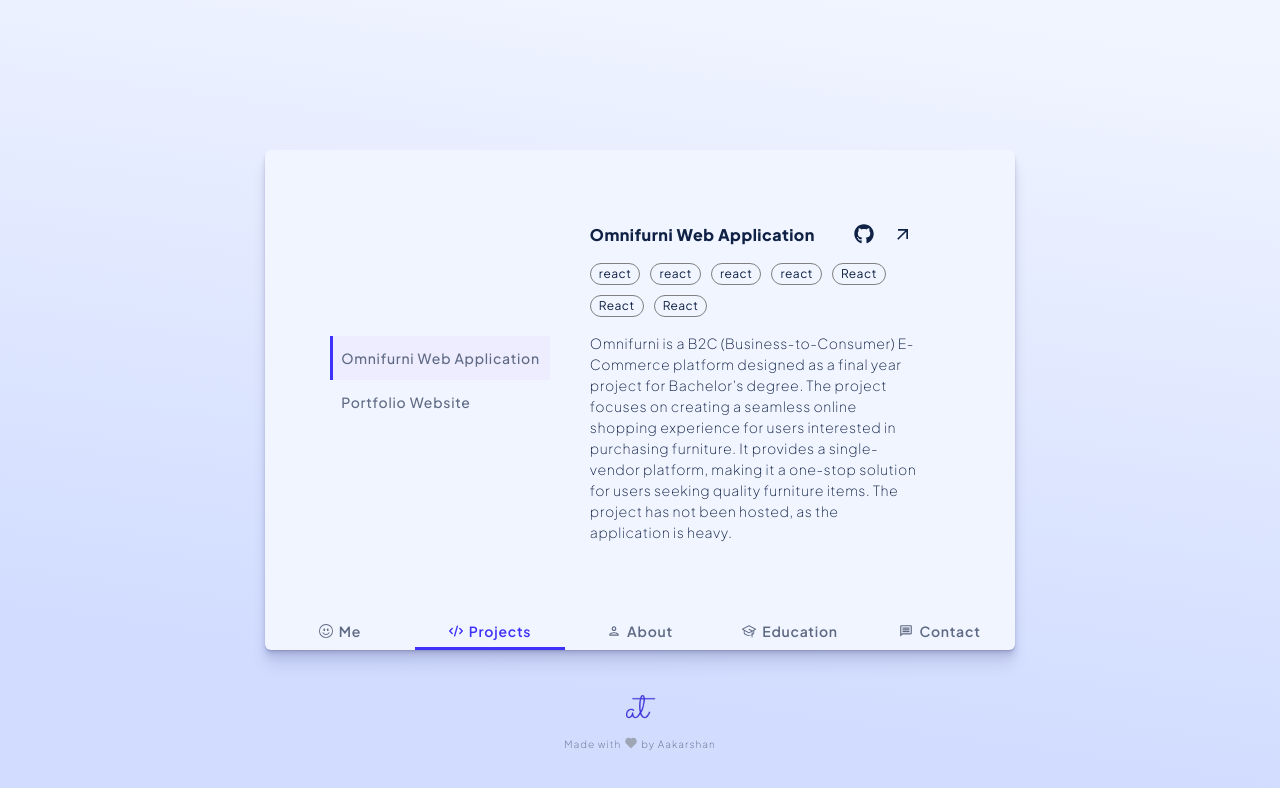
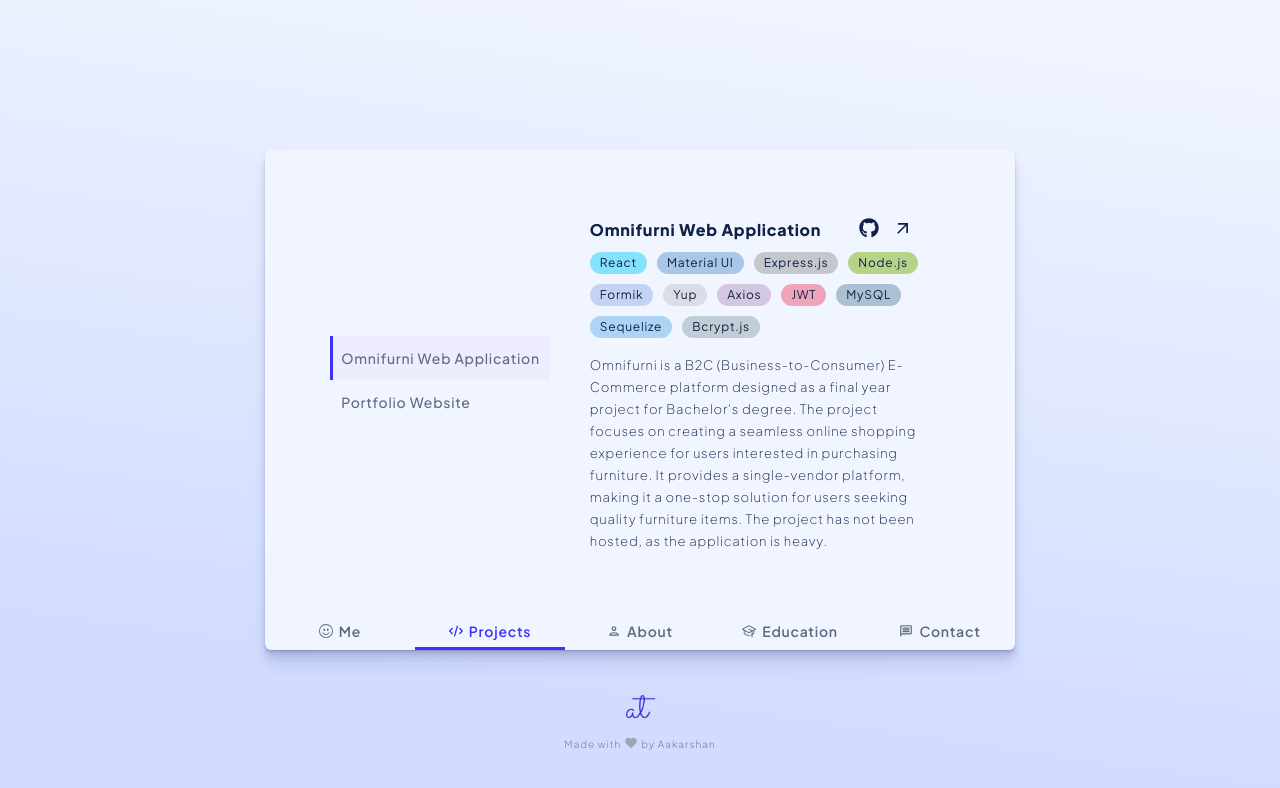
Before and after one commit to akarsanth/portfolio-react, a React (Vite) app: page /projects in a window 1280 px wide. Shown: the top 788 px of the page. Built offline with nearby package versions, Linux system fonts and the light colour scheme.

Commit message:
Add accordion for techs in project section

```diff
--- a/src/Components/About/About.css
+++ b/src/Components/About/About.css
@@ -16,7 +16,7 @@
   width: 90%;
   font-weight: 200;
   letter-spacing: 0.75px;
-  line-height: 2;
+  line-height: 1.8;
   margin-top: 1.5rem;
 }
 
--- a/src/Components/Education/Education.css
+++ b/src/Components/Education/Education.css
@@ -1,7 +1,7 @@
 .tab__education {
   height: 100%;
-  padding-top: 3rem;
-  padding-bottom: 3rem;
+  padding-top: 2rem;
+  padding-bottom: 2rem;
   padding-left: 3rem;
 
   display: flex;
@@ -37,7 +37,7 @@
 .learning__list-item {
   display: flex;
   gap: 4rem;
-  line-height: 1.2;
+  line-height: 1.5;
   color: inherit;
 }
 
@@ -75,15 +75,14 @@
 
 .title {
   font-size: 1.3rem;
-  margin-top: 0.6rem;
+  margin-top: 0.2rem;
 }
 
 .description {
   font-size: 1.3rem;
   font-weight: 200;
-  margin-top: 0.8rem;
-  line-height: 1.5;
-  /* text-align: start; */
+  margin-top: 0.5rem;
+  line-height: 1.6;
 }
 
 .learning__list-item div {
--- a/src/Components/Project/Content/Content.module.css
+++ b/src/Components/Project/Content/Content.module.css
@@ -5,17 +5,18 @@
 
 .title {
   font-size: 1.6rem;
+  line-height: 1.5;
   font-weight: 800;
   display: flex;
   justify-content: space-between;
   align-items: center;
-  margin-bottom: 1rem;
+  gap: 2rem;
+  /* margin-bottom: 1rem; */
 }
 
 .title .links {
   display: flex;
   font-size: 2rem;
-  gap: 0.5rem;
 }
 
 .links a {
@@ -38,16 +39,71 @@
 }
 
 .tech {
-  border: 0.5px solid gray;
-  padding: 0.4rem 0.8rem;
+  padding: 0.5rem 1rem;
   font-size: 1.2rem;
-  border-radius: 1.2rem;
+  border-radius: 1.6rem;
+}
+
+/* Techs color */
+.react {
+  background-color: #61dcfbbe;
+}
+.express {
+  background-color: #8787876d;
+}
+
+.materialui {
+  background-color: #387fc566;
+}
+
+.node {
+  background-color: #a0c75cb9;
+}
+
+.axios {
+  background-color: #804b9445;
+}
+
+.formik {
+  background-color: #2152c535;
+}
+
+.yup {
+  background-color: #6e6e6e2d;
+}
+
+.jwt {
+  background-color: #e9335a6a;
+}
+
+.mysql {
+  background-color: #2d5f835b;
+}
+
+.sequelize {
+  background-color: #65b1eb7b;
+}
+
+.bcrypt {
+  background-color: #395d6242;
+}
+
+.framer {
+  background-color: #cdc0f5;
+}
+
+.typescript {
+  background-color: #4476c065;
+}
+
+.sass {
+  background-color: #ba69919b;
 }
 
 .description {
-  font-size: 1.4rem;
+  font-size: 1.3rem;
   font-weight: 200;
-  line-height: 1.5;
+  line-height: 1.7;
 }
 
 @media (max-width: 600px) {
--- a/src/Components/Project/Content/Content.tsx
+++ b/src/Components/Project/Content/Content.tsx
@@ -26,7 +26,7 @@ const Content = ({ project }: Props) => {
 
       <div className={styles.techs}>
         {techs.map((tech) => (
-          <p className={styles.tech}>{tech.short}</p>
+          <p className={`${styles.tech} ${styles[tech.short]}`}>{tech.name}</p>
         ))}
       </div>
 
--- a/src/data/projects.ts
+++ b/src/data/projects.ts
@@ -1,3 +1,5 @@
+import OmnifurniReport from "../assets/Projects/AakarshanThapa_FYP_Final_Report.pdf";
+
 export default [
   {
     id: 1,
@@ -5,31 +7,33 @@ export default [
     description:
       "Omnifurni is a B2C (Business-to-Consumer) E-Commerce platform designed as a final year project for Bachelor's degree. The project focuses on creating a seamless online shopping experience for users interested in purchasing furniture. It provides a single-vendor platform, making it a one-stop solution for users seeking quality furniture items. The project has not been hosted, as the application is heavy.",
     github: "https://github.com/akarsanth/omnifurni",
-    url: "https://thapa-dev.vercel.app/",
+    url: OmnifurniReport,
     techs: [
       { name: "React", short: "react" },
-      { name: "Express.js", short: "react" },
-      { name: "Node.js", short: "react" },
-      { name: "React JS", short: "react" },
-      { name: "JS", short: "React" },
-      { name: "React JS", short: "React" },
-      { name: "React JS", short: "React" },
+      { name: "Material UI", short: "materialui" },
+      { name: "Express.js", short: "express" },
+      { name: "Node.js", short: "node" },
+      { name: "Formik", short: "formik" },
+      { name: "Yup", short: "yup" },
+      { name: "Axios", short: "axios" },
+      { name: "JWT", short: "jwt" },
+      { name: "MySQL", short: "mysql" },
+      { name: "Sequelize", short: "sequelize" },
+      { name: "Bcrypt.js", short: "bcrypt" },
     ],
   },
   {
     id: 2,
     title: "Portfolio Website",
-    description: "Personal portfolio, the one you're at right now.",
+    description:
+      "Personal portfolio, the one you're at right now. minimalist portfolio website built using React JS and Vite.js. The project showcases various sections including About Me, Projects, Education, Experience, and a Contact section. The design is kept simple and elegant, utilizing vanilla CSS for styling and TypeScript for enhanced code quality.",
     github: "https://github.com/akarsanth/portfolio-react",
     url: "https://thapa-dev.vercel.app/",
     techs: [
-      { name: "React JS", short: "react" },
-      { name: "React JS", short: "react" },
-      { name: "React JS", short: "react" },
-      { name: "React JS", short: "react" },
-      { name: "React JS", short: "react" },
-      { name: "React JS", short: "react" },
-      { name: "React JS", short: "react" },
+      { name: "React", short: "react" },
+      { name: "TypeScript", short: "typescript" },
+      { name: "Framer", short: "framer" },
+      { name: "Sass", short: "sass" },
     ],
   },
 ];
--- a/src/index.css
+++ b/src/index.css
@@ -150,6 +150,11 @@ footer svg:hover {
   color: #5e6a83;
 }
 
+/* P tag */
+p {
+  letter-spacing: 0.75px;
+}
+
 /* 750px */
 @media only screen and (max-width: 46.8rem) {
   footer {
```
Also changed, not shown: 1 other file (tests, documents, lock files or other folders).
